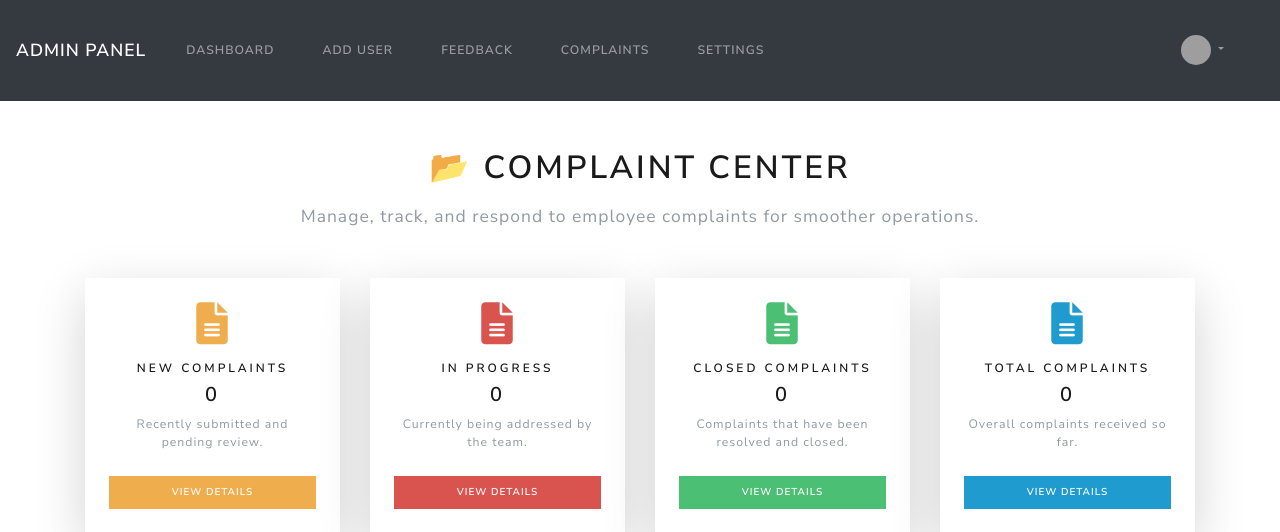
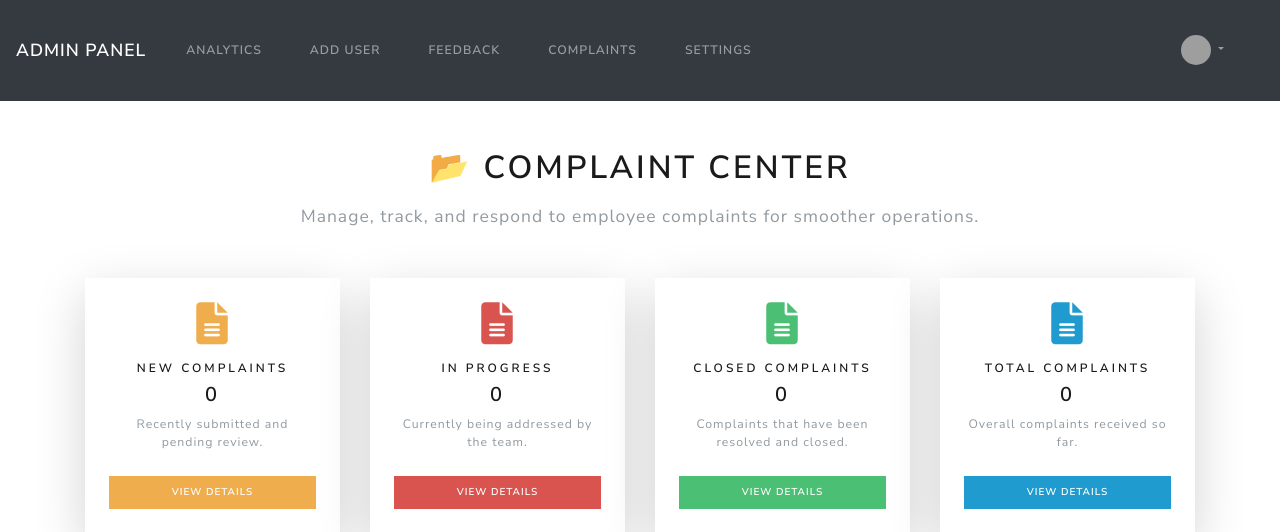
Before and after one commit to Sppatel111/feedback-complaint-system, a Flask app: page /admin/complaint-center in a window 1280 px wide. Shown: the top 532 px of the page. Run offline with Flask 3, Linux system fonts and the light colour scheme; the visitor is signed in with stand-in values (Sample User, id 1); data that the repository does not hold is empty; some libraries are stand-ins or nearby versions; grey boxes are pictures that could not be loaded.

Commit message:
analytics design
admin analytics page design

```diff
--- a/admin/admin.py
+++ b/admin/admin.py
@@ -862,7 +862,8 @@ def reset_token(token):
 
 
 
-@admin.route('/adashboard', methods=['GET'])
+@admin.route('/analytics', methods=['GET'])
+@login_required
 def charts():
     # Query all users
     users = User.query.all()
--- a/admin/templates/admin_base.html
+++ b/admin/templates/admin_base.html
@@ -32,7 +32,7 @@
   <div class="collapse navbar-collapse" id="navbarColor02">
     <ul class="navbar-nav mr-auto">
         <li class="nav-item">
-            <a class="nav-link" href="{{ url_for('admin.charts') }}">Dashboard</a>
+            <a class="nav-link" href="{{ url_for('admin.charts') }}">Analytics</a>
         </li>
         <li class="nav-item">
             <a class="nav-link" href="{{ url_for('admin.add_user') }}">Add User</a>
--- a/admin/templates/dashboard.html
+++ b/admin/templates/dashboard.html
@@ -1,11 +1,11 @@
 {% extends 'admin_base.html' %}
 
-{% block title %}Admin Dashboard{% endblock %}
+{% block title %}Analytics{% endblock %}
 
 {% block content %}
     <div class="container mt-5">
         <div class="text-center">
-        <h1 class="mb-3">📊 Admin Dashboard</h1>
+        <h1 class="mb-3">📊 Data Analytics</h1>
         <p class="lead">Manage users,complaints, feedback and settings from one place.</p>
     </div>
         <div class="row" >
```
